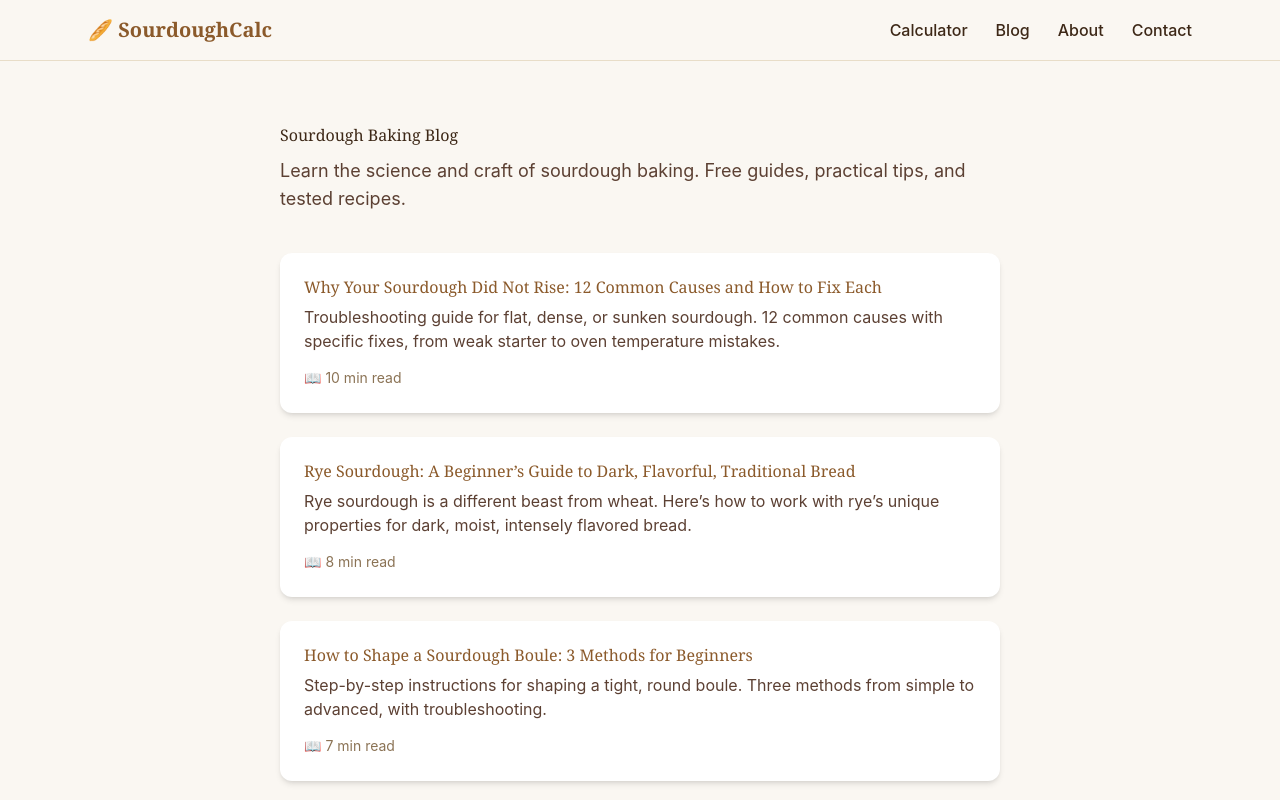
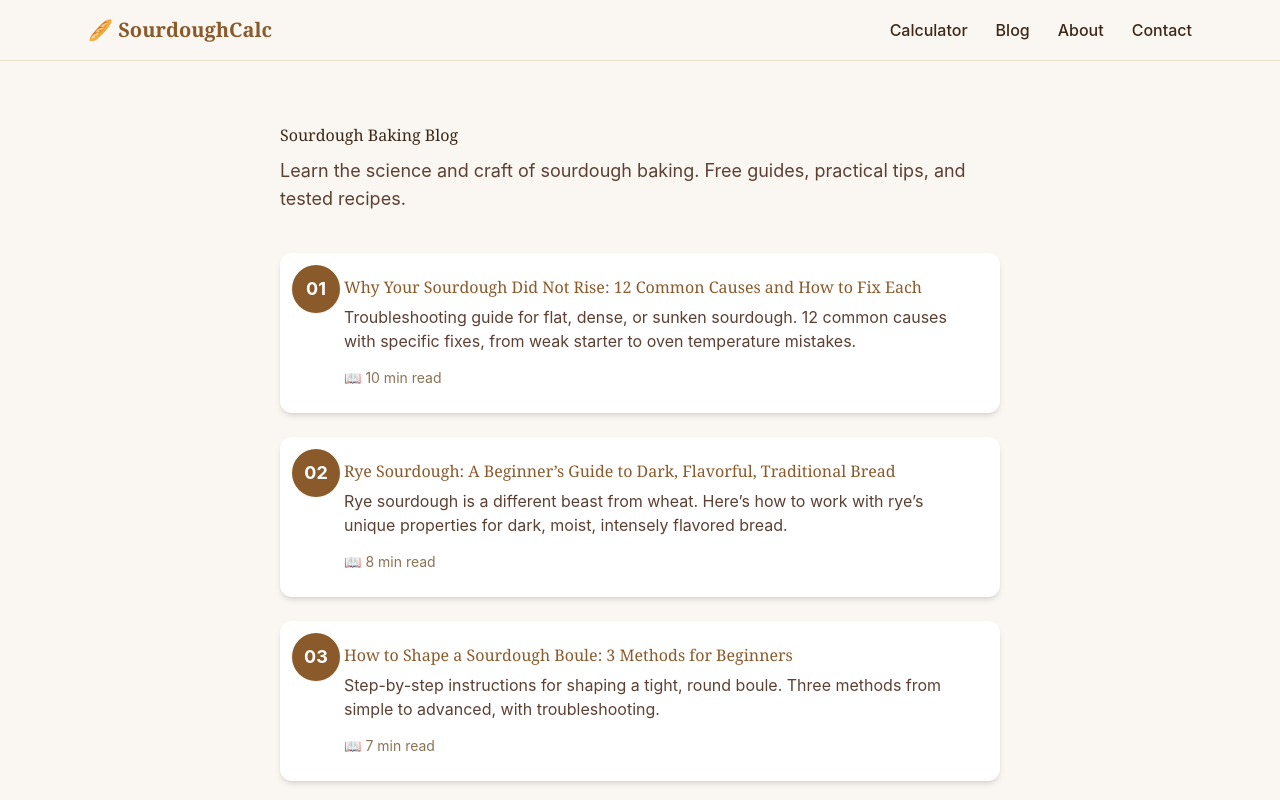
Before and after one commit to TZ005/sourdough-calculator, a Next.js app: page /blog in a window 1280 px wide. Shown: the top 800 px of the page. Built offline with nearby package versions, Linux system fonts and the light colour scheme.

Commit message:
Add numbered badges to blog list (01, 02, 03...)

```diff
--- a/app/blog/page.jsx
+++ b/app/blog/page.jsx
@@ -142,12 +142,15 @@ export default function Blog() {
       </p>
 
       <div className="space-y-6">
-        {POSTS.map((post) => (
+        {POSTS.map((post, index) => (
           <Link
             key={post.slug}
             href={`/blog/${post.slug}/`}
-            className="block bg-white rounded-xl p-6 shadow-md hover:shadow-lg transition-shadow hover:no-underline"
+            className="relative block bg-white rounded-xl pl-16 pr-6 py-6 shadow-md hover:shadow-lg transition-shadow hover:no-underline"
           >
+                        <span className="absolute top-3 left-3 w-12 h-12 flex items-center justify-center bg-brand-brown text-white rounded-full font-bold text-lg shadow-sm">
+              {String(index + 1).padStart(2, "0")}
+            </span>
             <h2 className="text-brand-brown mb-2">{post.title}</h2>
             <p className="text-[#5C4033] mb-3">{post.excerpt}</p>
             <span className="text-brand-muted text-sm">📖 {post.readTime} read</span>
```
